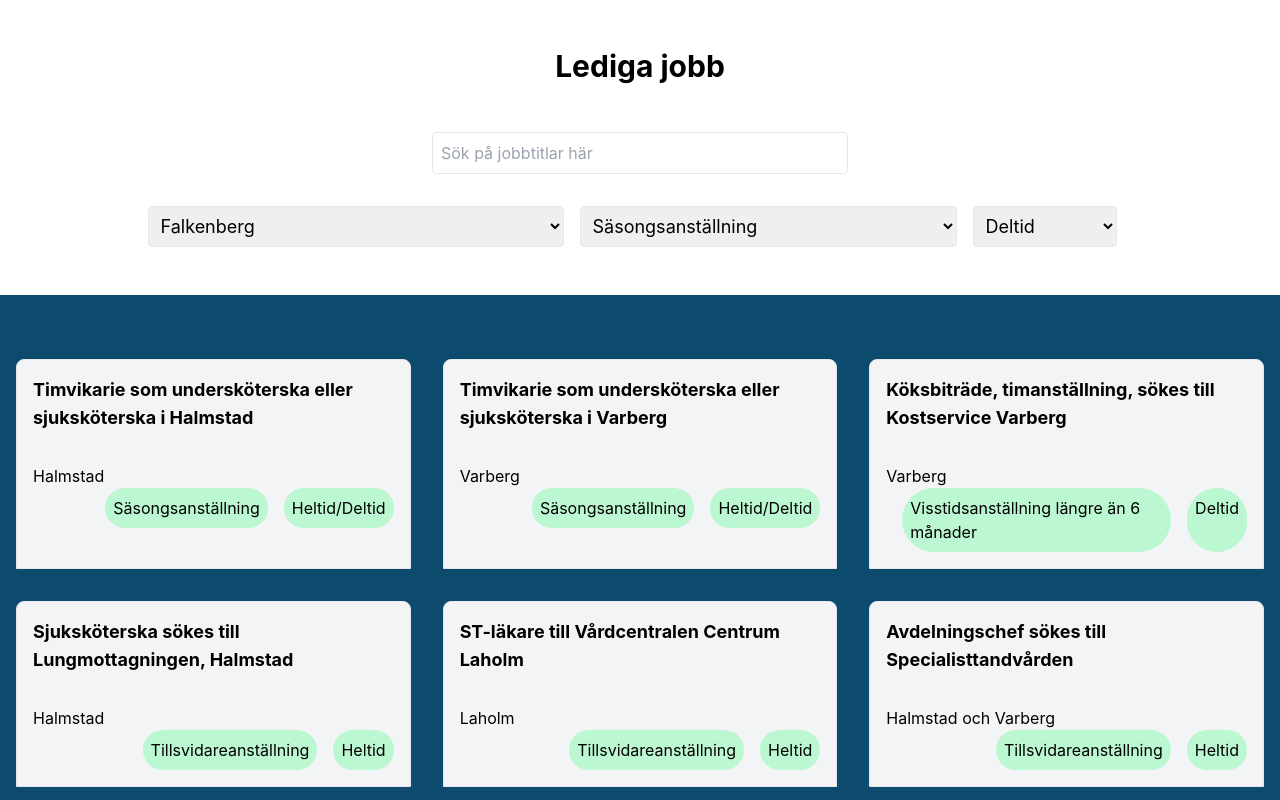
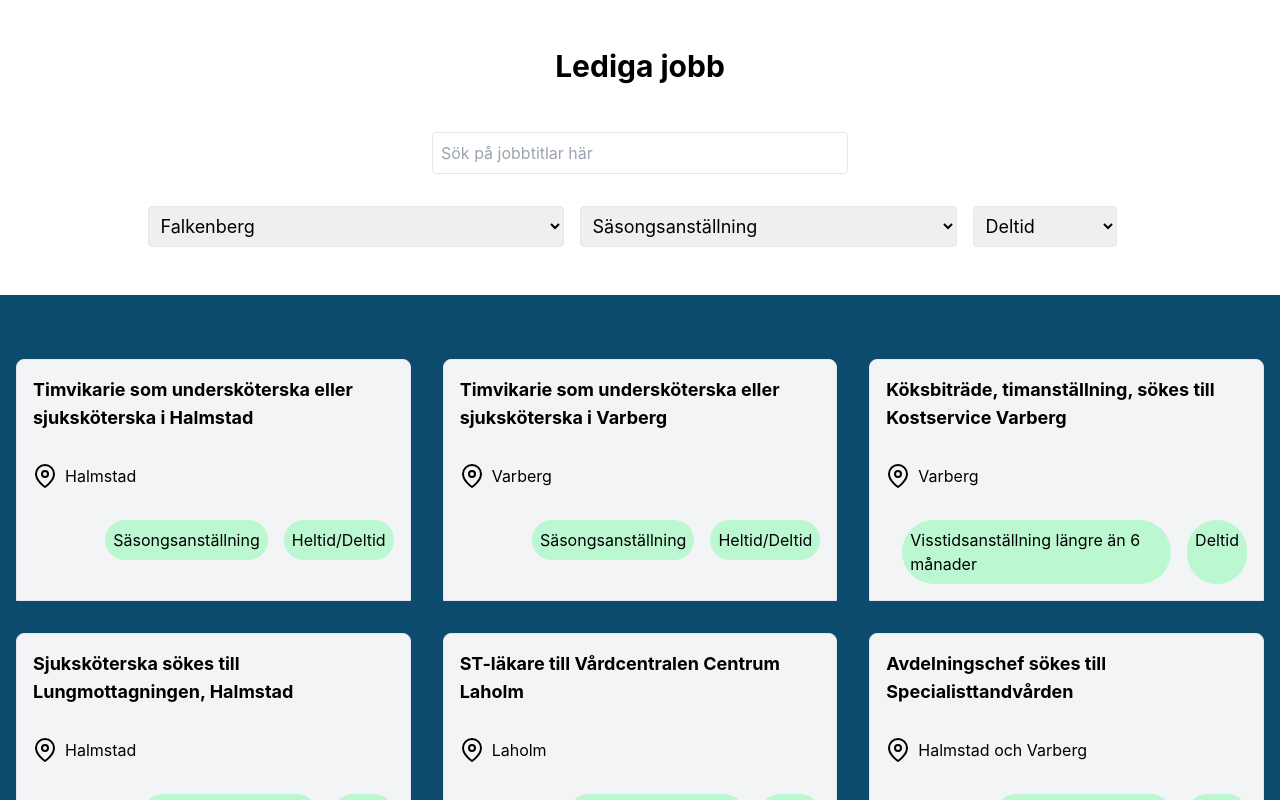
Before and after one commit to viktor-sarge/varbi, a React (Create React App) app: page / in a window 1280 px wide. Shown: the top 800 px of the page. Built offline with nearby package versions, Linux system fonts and the light colour scheme.

Commit message:
feat(card): 💄 add map pin icon to card
Lagt till platsikon på korten

```diff
--- a/src/components/card/card.component.jsx
+++ b/src/components/card/card.component.jsx
@@ -1,4 +1,5 @@
 import Label from '../label/label.component';
+import { ReactComponent as Pin } from '../../map-pin.svg';
 
 const Card = (props) => {
 	return (
@@ -6,8 +7,11 @@ const Card = (props) => {
 			<h2 className="text-lg font-bold pb-8 break-words">
 				{props.data.title}
 			</h2>
-			<p>{props.data.town}</p>
-			<div className="flex justify-end">
+			<div className="flex">
+				<Pin className="mr-2" />
+				{props.data.town}
+			</div>
+			<div className="flex justify-end mt-8">
 				<Label content={props.data.type} background="bg-green-200" />
 				<Label content={props.data.hours} background="bg-green-200" />
 			</div>
```
Also changed, not shown: src/map-pin.svg (added).
